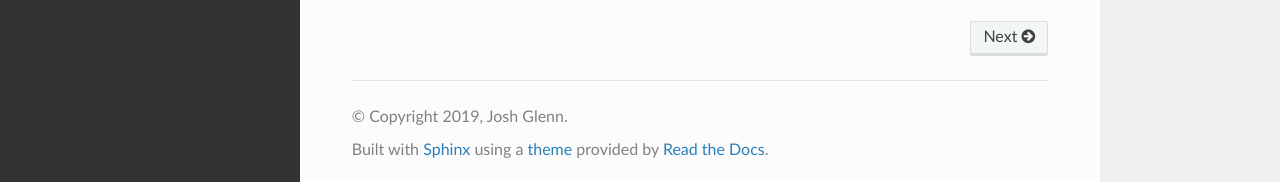
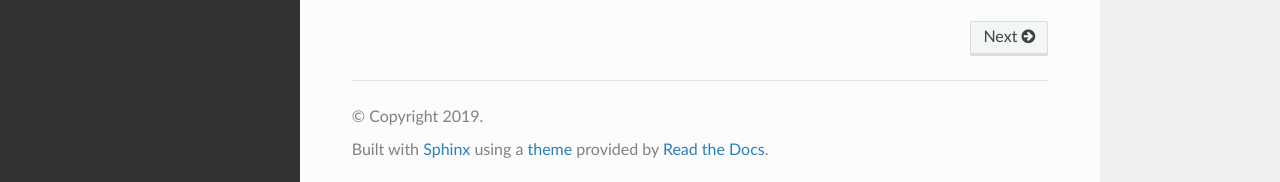
Before and after one commit to joshglenn/mson-docs, a Sphinx documentation site: the page built from docs/index.rst, in a window 1280 px wide and 900 px high, scrolled down 1548 px. Shown: the part 715-897 px from the top of the window. Built offline with Sphinx 7.4.7 and the Read the Docs theme 2.0.0, drawn with Linux system fonts in a browser that asks for light colours; pages that are not in the unit, such as notebooks, are missing from menus.

Commit message:
Update conf.py

```diff
--- a/docs/conf.py
+++ b/docs/conf.py
@@ -18,7 +18,7 @@
 # -- Project information -----------------------------------------------------
 
 project = 'mson-docs'
-copyright = '2019, Josh Glenn'
+copyright = '2019'
 author = 'Josh Glenn'
 
 # The full version, including alpha/beta/rc tags
```
